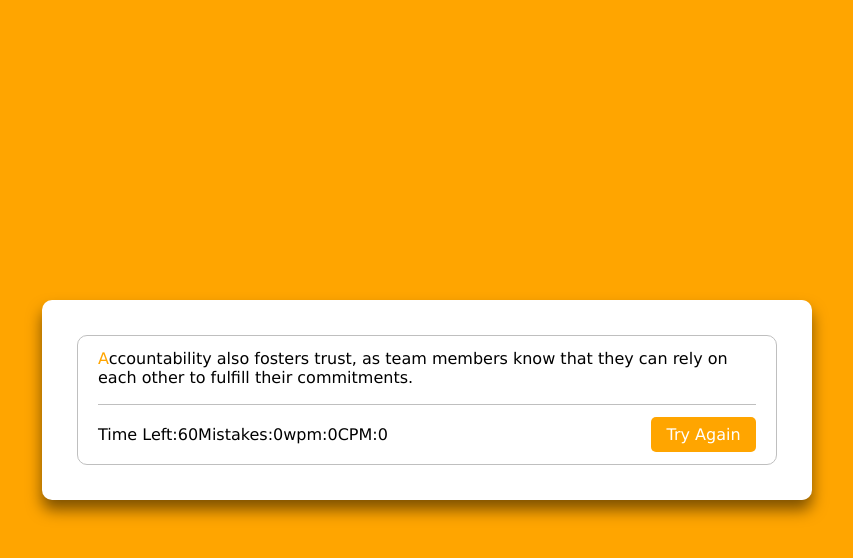
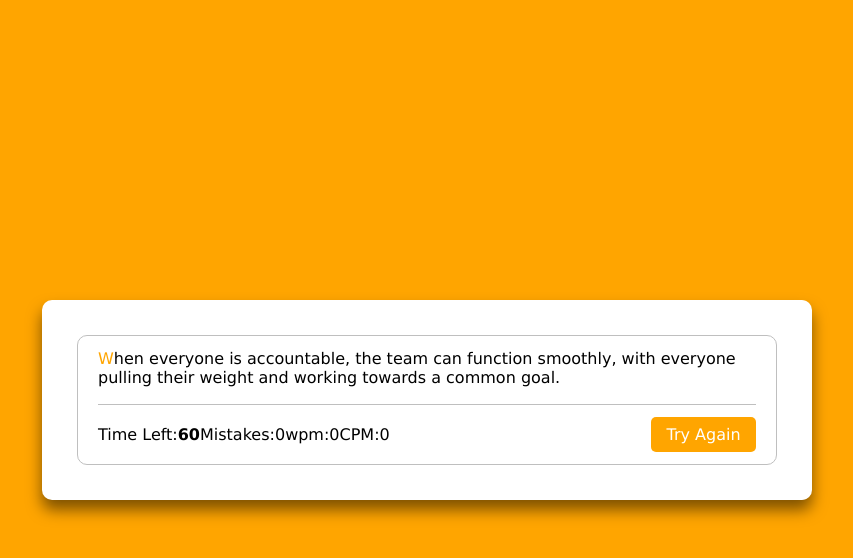
Before and after one commit to dox404/Typing-Test, a plain HTML site: page index.html in a window 1280 px wide. Both pictures are taken after a click on the button "Try Again". Shown: the whole page, without its empty margins (213-1066 px from the left). Drawn offline with Linux system fonts and the light colour scheme.

Commit message:
added functionality to the  reset button

```diff
--- a/index.html
+++ b/index.html
@@ -19,7 +19,7 @@
                 <ul class="result-details">
                     <li class="time">
                         <p>Time Left: </p>
-                        <span>60</span>
+                        <span><b>60</b></span>
 
                     </li>
                     <li class="mistake">
--- a/script.js
+++ b/script.js
@@ -66,6 +66,7 @@ function initTyping() {
         charIndex++
         char[charIndex].classList.add('active');
         mistakes.innerText=mistake;
+        cpm.innerText=charIndex-mistake
     }else{
         clearInterval(timer)
         input.value='';
@@ -85,5 +86,20 @@ function initTime(){
     }
 }
 
+function reset(){
+    loadParagraph()
+    clearInterval(timer);
+    timeLeft=maxTime;
+    time.innerText=timeLeft
+    input.value=''
+    charIndex=0;
+    mistake=0;
+    isTyping=false;
+    wpm.innerText=0
+    cpm.innerText=0
+    mistakes.innerText=0
+}
+
 input.addEventListener('input', initTyping)
+btn.addEventListener('click',reset)
 loadParagraph()
```
